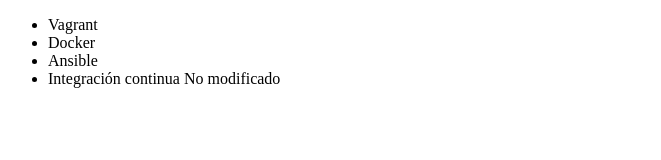
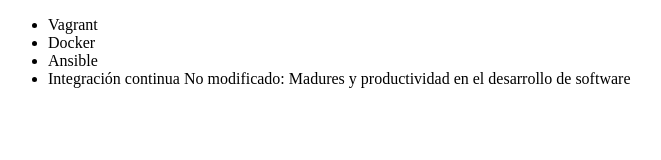
Before and after one commit to EdwinStrong/alura-git, a plain HTML site: page index.html in a window 1280 px wide. Shown: the whole page, without its empty margins (0-661 px from the left). Drawn offline with Linux system fonts and the light colour scheme.

Commit message:
Renombrando curso de integración continua

```diff
--- a/index.html
+++ b/index.html
@@ -9,7 +9,7 @@
          <li> Vagrant </li>
          <li> Docker </li>
          <li> Ansible </li>
-         <li> Integración continua No modificado </li>
+         <li> Integración continua No modificado: Madures y productividad en el desarrollo de software </li>
      </ul>
 </body>
 </html>
```
